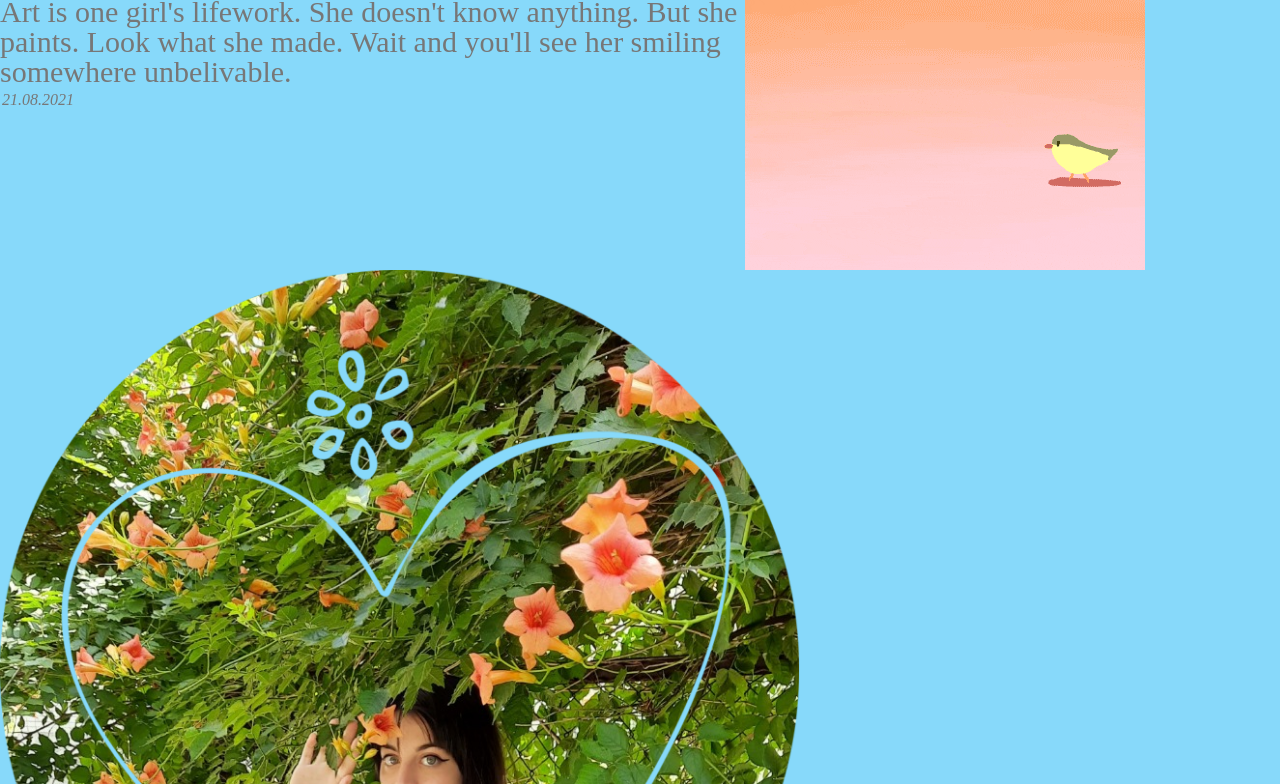
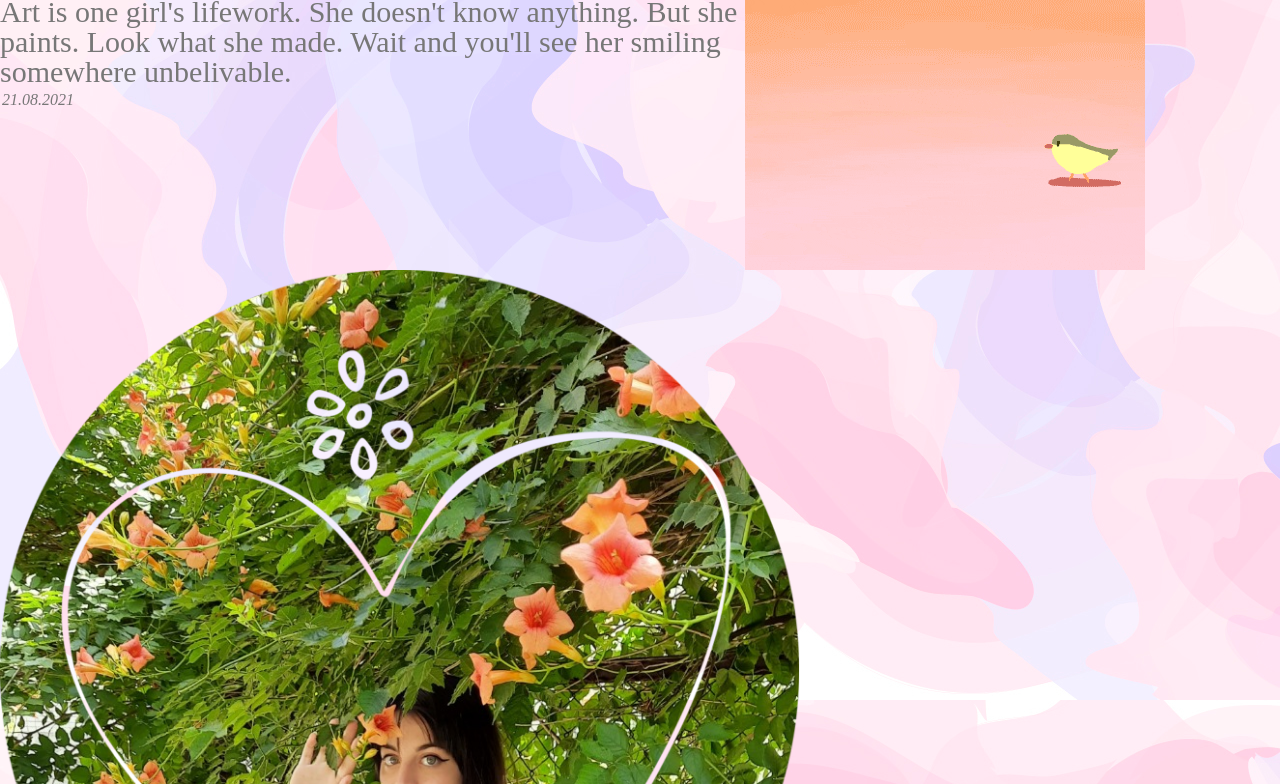
Before and after one commit to marinapelin/MarynaPelin-website, a plain HTML site: page index.html in a window 1280 px wide. Shown: the part 200-984 px from the top of the page. Drawn offline with Linux system fonts and the light colour scheme.

Commit message:
release v2

```diff
--- a/index.html
+++ b/index.html
@@ -2,11 +2,12 @@
 	<meta name="viewport" content="width=device-width, initial-scale=1.0">
 <head>
 <meta charset=utf-8 />
-<title>Marinccoon</title>
+<meta name="keywords" content="marincoon, art, design, oil painting"/>
+<meta name="description" content="A website for an artist Marinccoon. Displays intro, shows catalog of paintings, and ended with YouTube-related videos." />
 <link rel="stylesheet" type="text/css" href="style.css">
 <link rel="shortcut icon" href="https://img.icons8.com/wired/64/000000/paint-brush.png"/>
 </head>
-<body>
+<body background="backgr.jpg">
 <div id="wrap">
 	<div class="line">
 	</div><!--END LINE-->
```
